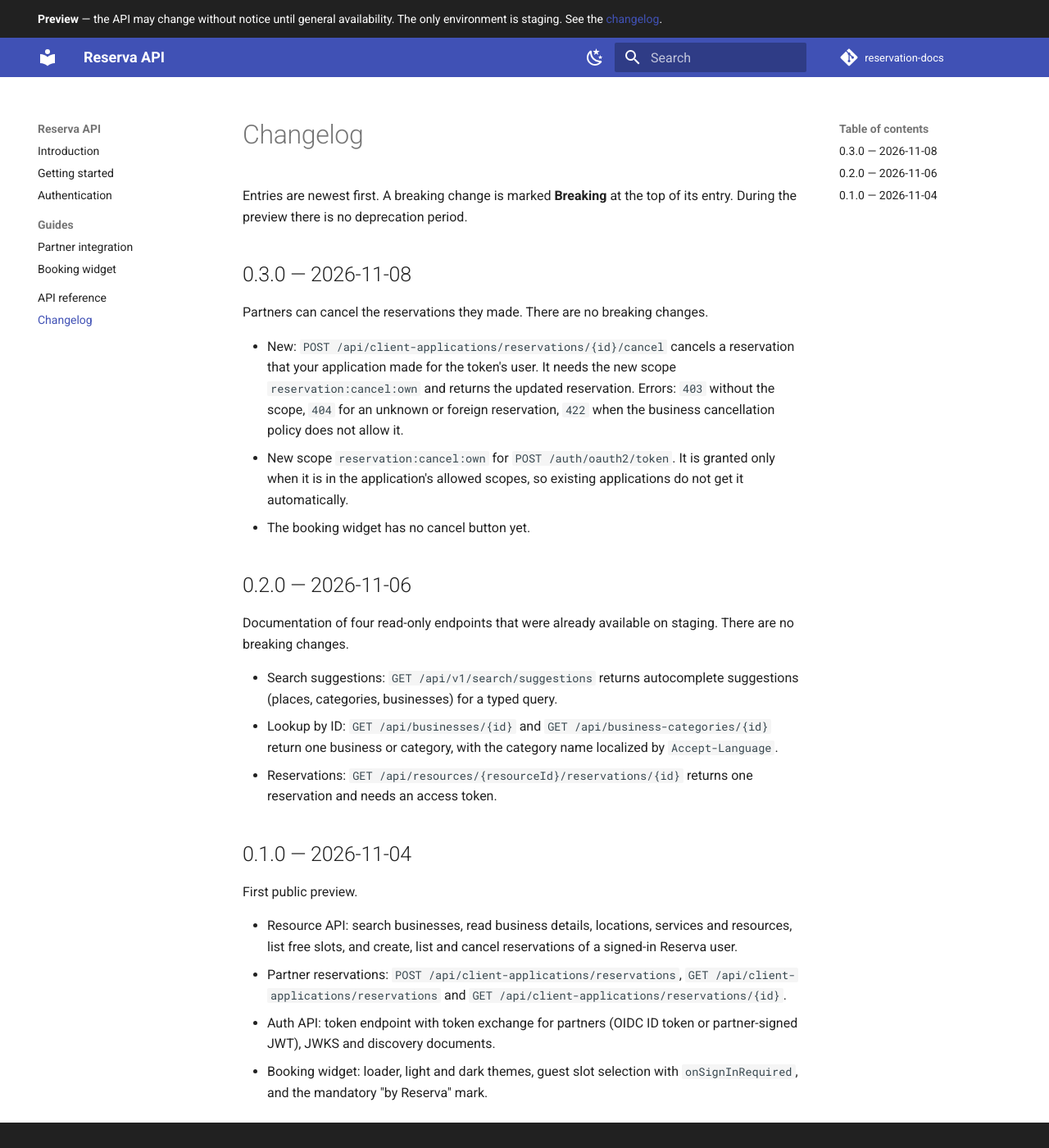
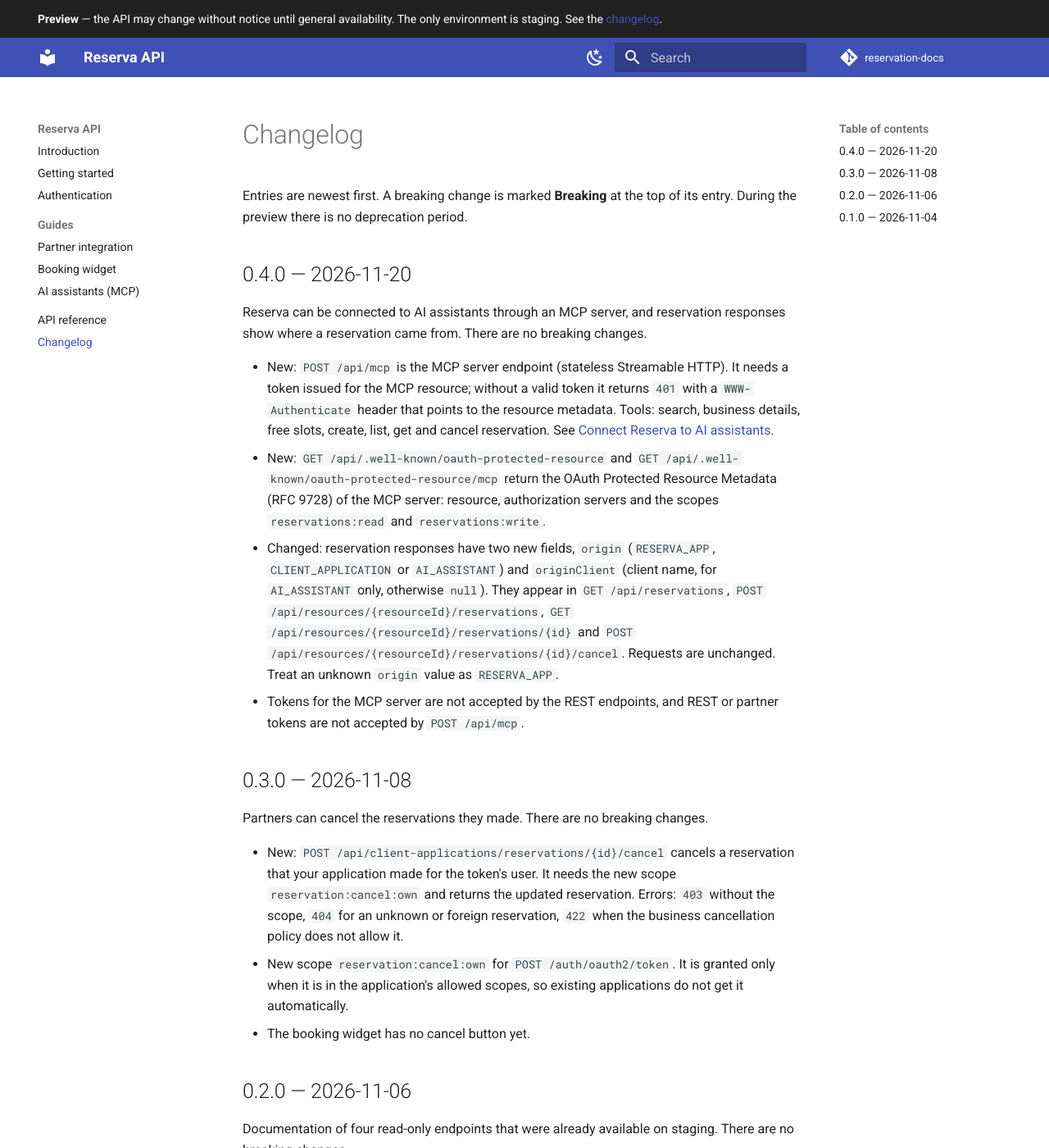
Before and after one commit to bojanb89pa/reservation-docs, an MkDocs documentation site: the page built from docs/changelog.md, in a window 1280 px wide and 1400 px high. Shown: the whole window at 82% size. Built offline with MkDocs 1.6.1 and Material for MkDocs 9.7.7, drawn with Linux system fonts in a browser that asks for light colours; comment, search, counter and statistics services are not loaded.

Commit message:
Docs: Connect Reserva to AI assistants with the MCP server
I added a new guide, `docs/guides/mcp.md`, and listed it in `nav` in `mkdocs.yml` as "AI assistants (MCP)". The guide covers the MCP endpoint `POST /api/mcp` and how to add it as a connector in an AI assistant. It shows the `401` response with `WWW-Authenticate` and the Protected Resource Metadata at `GET /api/.well-known/oauth-protected-resource` (also served at `.../mcp`). It also covers token audience separation, the `insufficient_scope` rejection, the seven tools with their scopes, and the preview limits (staging only). The tools section includes the optional `client_request_id` for create-reservation idempotency, the per-user rate limit on creating reservations, and business errors returned as tool error results. A section on reservation origin documents the new `origin` and `originClient` fields in the reservation responses of `GET /api/reservations`, `POST /api/resources/{resourceId}/reservations`, `GET /api/resources/{resourceId}/reservations/{id}` and `POST /api/resources/{resourceId}/reservations/{id}/cancel`. I also added changelog entry 0.4.0 (2026-11-20) to `docs/changelog.md`. It names every new and changed endpoint, and none of the changes is breaking. I left out the owner approve and reject endpoints and the partner endpoints, which the ticket does not list as changed public endpoints. I could not run MkDocs here. A grep for Serbian letters in the three edited files found none, and every endpoint mention carries the `/api` prefix.

Ticket: #9

```diff
--- a/docs/changelog.md
+++ b/docs/changelog.md
@@ -2,6 +2,28 @@
 
 Entries are newest first. A breaking change is marked **Breaking** at the top of its entry. During the
 preview there is no deprecation period.
+
+## 0.4.0 — 2026-11-20
+
+Reserva can be connected to AI assistants through an MCP server, and reservation responses show where a
+reservation came from. There are no breaking changes.
+
+- New: `POST /api/mcp` is the MCP server endpoint (stateless Streamable HTTP). It needs a token issued for
+  the MCP resource; without a valid token it returns `401` with a `WWW-Authenticate` header that points to
+  the resource metadata. Tools: search, business details, free slots, create, list, get and cancel
+  reservation. See [Connect Reserva to AI assistants](guides/mcp.md).
+- New: `GET /api/.well-known/oauth-protected-resource` and
+  `GET /api/.well-known/oauth-protected-resource/mcp` return the OAuth Protected Resource Metadata
+  (RFC 9728) of the MCP server: resource, authorization servers and the scopes `reservations:read` and
+  `reservations:write`.
+- Changed: reservation responses have two new fields, `origin` (`RESERVA_APP`, `CLIENT_APPLICATION` or
+  `AI_ASSISTANT`) and `originClient` (client name, for `AI_ASSISTANT` only, otherwise `null`). They appear in
+  `GET /api/reservations`, `POST /api/resources/{resourceId}/reservations`,
+  `GET /api/resources/{resourceId}/reservations/{id}` and
+  `POST /api/resources/{resourceId}/reservations/{id}/cancel`. Requests are unchanged. Treat an unknown
+  `origin` value as `RESERVA_APP`.
+- Tokens for the MCP server are not accepted by the REST endpoints, and REST or partner tokens are not
+  accepted by `POST /api/mcp`.
 
 ## 0.3.0 — 2026-11-08
 
--- a/mkdocs.yml
+++ b/mkdocs.yml
@@ -42,6 +42,7 @@ nav:
   - Guides:
       - Partner integration: guides/partner-integration.md
       - Booking widget: guides/widget.md
+      - AI assistants (MCP): guides/mcp.md
   - API reference: reference/index.md
   - Changelog: changelog.md
 
```
Also changed, not shown: docs/guides/mcp.md (added, +126 -0 lines).
